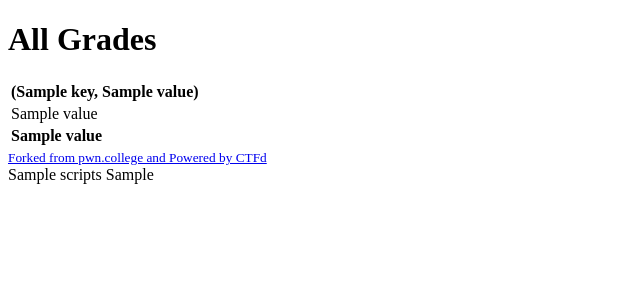
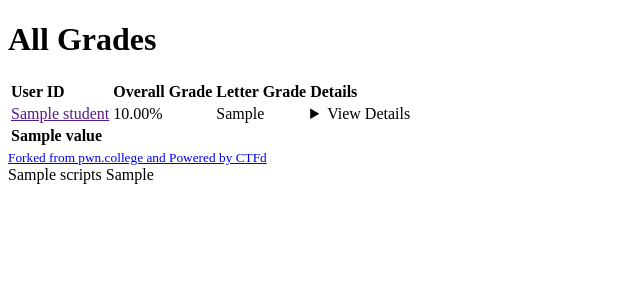
Before and after one commit to CeS-3/pwn.hust.college, a Python web app: template dojo_theme/templates/grades_admin.html in a window 1280 px wide. Shown: the part 208-508 px from the top of the page, without its empty margins (0-640 px from the left). Run offline with Jinja, Linux system fonts and the light colour scheme; the template is opened without the code that fills it: most values are stand-ins (such as "Sample title", 1, 10 or a date in 2020).

Commit message:
Update course grades

```diff
--- a/dojo_theme/templates/grades_admin.html
+++ b/dojo_theme/templates/grades_admin.html
@@ -12,29 +12,61 @@
       <table class="table table-striped">
         <thead>
           <tr>
-            {% for key in grades[0] %}
-            <td scope="col"><b>{{ key }}</b></td>
-            {% endfor %}
+            <td scope="col"><b>User ID</b></td>
+            <td scope="col"><b>Overall Grade</b></td>
+            <td scope="col"><b>Letter Grade</b></td>
+            <td scope="col"><b>Details</b></td>
           </tr>
         </thead>
         <tbody>
           {% for user_grades in grades %}
           <tr>
-            {% for key, value in user_grades.items() %}
             <td>
-              {% if key == 'id' %}
-              {% if value is not none %}
-              <a href="{{ generate_account_url(value, admin=True) }}">{{ value }}</a>
+              {% if user_grades.user_id is not none %}
+              <a href="{{ generate_account_url(user_grades.user_id, admin=True) }}">{{ students[user_grades.user_id] }}</a>
               {% else %}
               <b>?</b>
               {% endif %}
-              {% elif value is number %}
-              {{ "%.2f"|format(value) }}%
-              {% elif value is not none %}
-              {{ value }}
-              {% endif %}
             </td>
-            {% endfor %}
+            <td>
+              {{ "%.2f"|format(100 * user_grades.overall_grade) }}%
+            </td>
+            <td>
+              {{ user_grades.letter_grade }}
+            </td>
+            <td>
+              <details>
+                <summary>View Details</summary>
+                <table>
+                  <thead>
+                    <tr>
+                      <td>Name</td>
+                      <td>Date</td>
+                      <td>Weight</td>
+                      <td>Progress</td>
+                      <td>Credit</td>
+                    </tr>
+                  </thead>
+                  <tbody>
+                    {% for grade in user_grades.grades %}
+                    <tr>
+                      <td>{{ grade.name }}</td>
+                      <td>{{ grade.date }}</td>
+                      <td>{{ grade.weight }}</td>
+                      <td>{{ grade.progress }}</td>
+                      <td>
+                        {% if grade.credit is boolean %}
+                          {{ "✓" if grade.credit else "✕" }}
+                        {% elif grade.credit is number %}
+                          {{ "%.2f%%" | format(100 * grade.credit) }}
+                        {% endif %}
+                      </td>
+                    </tr>
+                    {% endfor %}
+                  </tbody>
+                </table>
+              </details>
+            </td>
           </tr>
           {% endfor %}
         </tbody>
```
Also changed, not shown: dojo_plugin/pages/course.py (+19 -10 lines).
